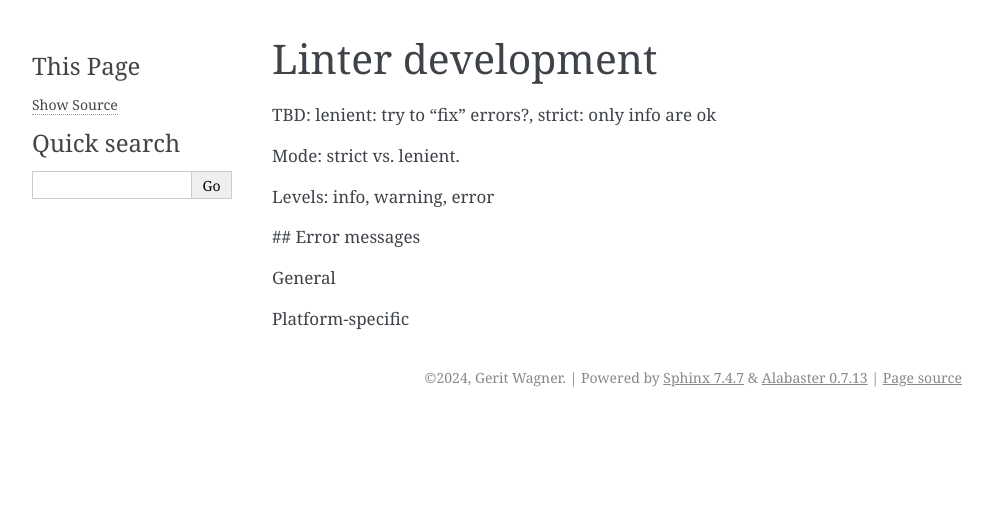
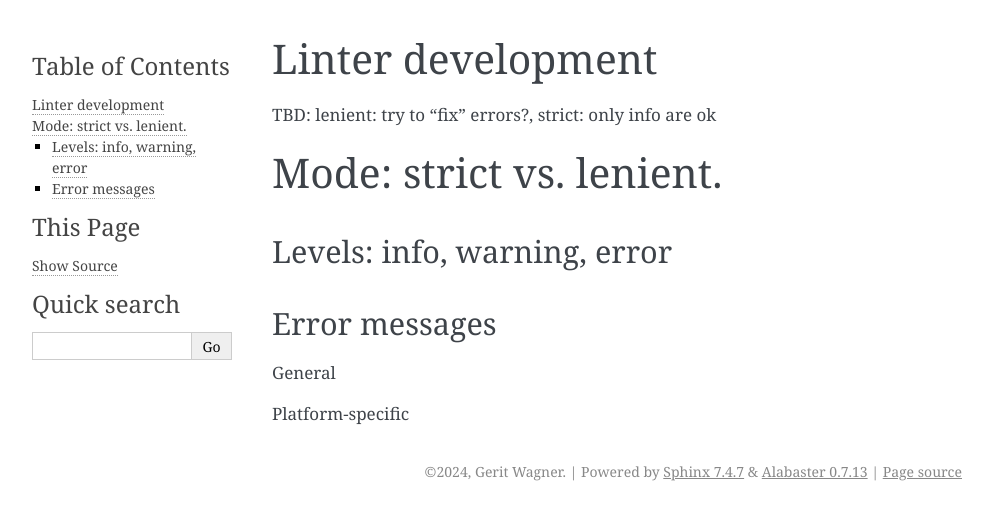
Before and after one commit to CoLRev-Environment/search-query, a Sphinx documentation site: the page built from docs/source/dev_docs/linter.rst, in a window 1280 px wide. Shown: the top 520 px of the page, without its empty margins (148-1141 px from the left). Built offline with Sphinx 7.4.7, drawn with Linux system fonts in a browser that asks for light colours.

Commit message:
Update linter.rst

```diff
--- a/docs/source/dev_docs/linter.rst
+++ b/docs/source/dev_docs/linter.rst
@@ -4,10 +4,13 @@ Linter development
 TBD: lenient: try to "fix" errors?, strict: only info are ok
 
 Mode: strict vs. lenient.
+=========================
 
 Levels: info, warning, error
+----------------------------
 
-## Error messages
+Error messages
+--------------
 
 General
 
```
